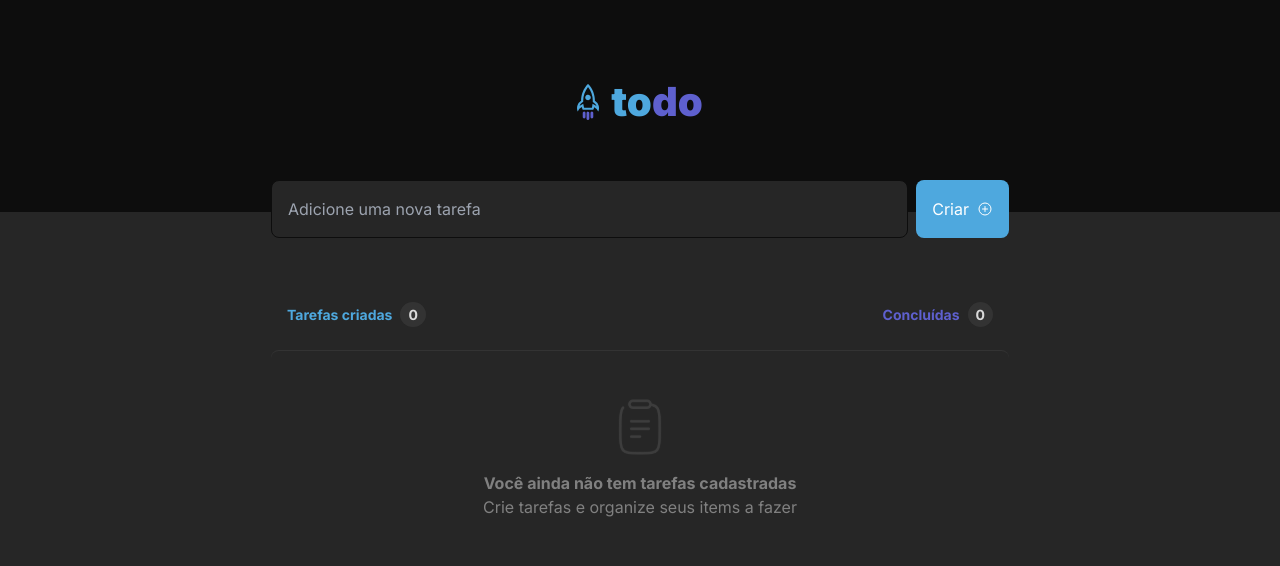
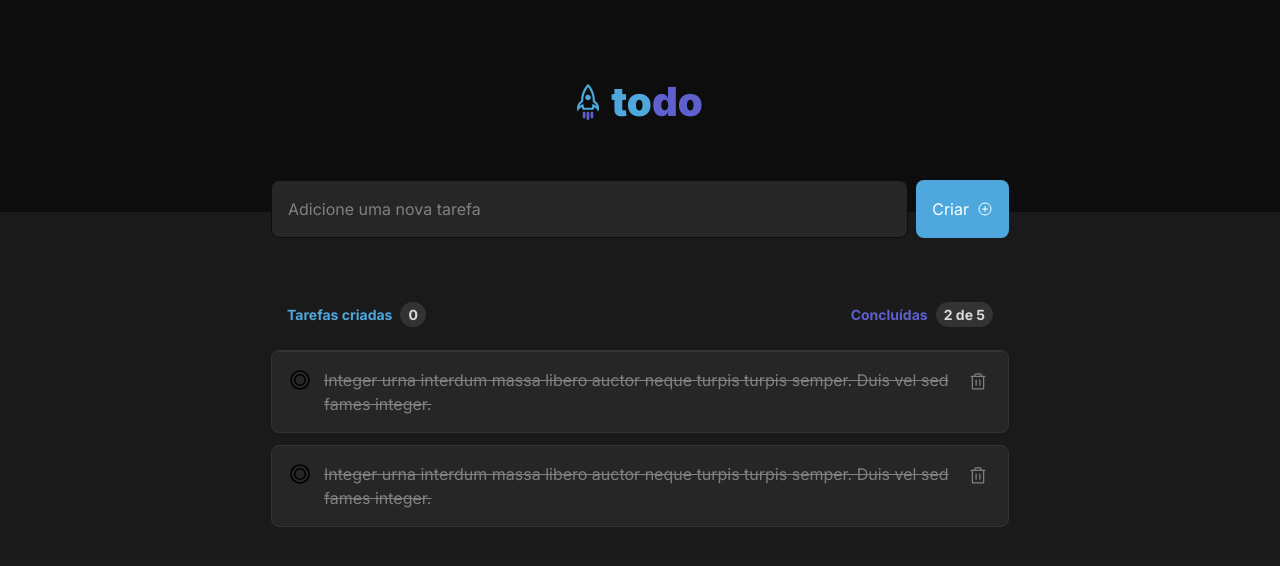
Before and after one commit to claudioalberto/todo-list-app, a React (Vite) app: page / in a window 1280 px wide. Shown: the top 566 px of the page. Built offline with nearby package versions, Linux system fonts and the light colour scheme.

Commit message:
Development of Tasklist

```diff
--- a/src/App.tsx
+++ b/src/App.tsx
@@ -13,7 +13,7 @@ function App() {
           className="flex"
         >
           <input
-            className="flex-1 gap-2 bg-gray-500 border border-gray-700 p-4 rounded-lg text-gray-300"
+            className="flex-1 gap-2 bg-gray-500 border border-gray-700 p-4 rounded-lg text-gray-100 placeholder-gray-300 focus-within:border-purple-600"
             type="text"
             placeholder="Adicione uma nova tarefa" />
           <button
--- /dev/null
+++ b/src/components/NoTasks.tsx
@@ -0,0 +1,13 @@
+import { Clipboard } from "./ClipboardIcon";
+
+export function NoTasks() {
+    return (
+        <div className="flex flex-col items-center justify-center mt-16">
+            <Clipboard />
+            <strong
+                className="text-gray-300 mt-4"
+            >Você ainda não tem tarefas cadastradas</strong>
+            <span className="text-gray-300">Crie tarefas e organize seus items a fazer</span>
+        </div>
+    );
+}
--- /dev/null
+++ b/src/components/TaskItem.tsx
@@ -0,0 +1,30 @@
+import { Check, RadioButton, Trash } from "phosphor-react";
+
+export function TaskItem() {
+
+    /*
+    * TODO:
+    - [ ] Create a status for the task item: check and uncheck (boolean)
+    - [ ] Install Library ClassNames to do verification by status properties
+    */
+    return (
+        <div
+            className="flex items-start gap-3 bg-gray-500 border border-gray-400 rounded-lg p-4 mb-3"
+        >
+            <div>
+                <RadioButton size={24} />
+            </div>
+            <div>
+                <span className="text-gray-100 line-through text-gray-300">
+                    Integer urna interdum massa libero auctor neque turpis turpis semper. Duis vel sed fames integer.
+                </span>
+            </div>
+            <button>
+                <Trash
+                    size={20}
+                    className="text-gray-300 hover:text-red-500 hover:bg-gray-400 rounded-lg p-1 box-content"
+                />
+            </button>
+        </div>
+    )
+}
--- a/src/components/TasksList.tsx
+++ b/src/components/TasksList.tsx
@@ -1,4 +1,6 @@
-import { Clipboard } from "./ClipboardIcon";
+import { NoTasks } from "./NoTasks";
+import { TaskItem } from "./TaskItem";
+
 
 export function TasksList(){
     return(
@@ -21,20 +23,15 @@ export function TasksList(){
                         >
                             Concluídas
                             <span className="bg-gray-400 rounded-full text-gray-200 px-2 ml-2 py-1">
-                                0
+                                2 de 5
                             </span>
                         </strong>
                     </div>
                 </div>
             </header>
             <div className="border-t rounded-lg border-gray-400 mt-6 min-h-[300px]">
-                <div className="flex flex-col items-center justify-center mt-12">
-                    <Clipboard />
-                    <strong
-                        className="text-gray-300 mt-4"
-                    >Você ainda não tem tarefas cadastradas</strong>
-                    <span className="text-gray-300">Crie tarefas e organize seus items a fazer</span>
-                </div>
+               <TaskItem />
+               <TaskItem />
             </div>
         </div>
     )
--- a/src/styles.css
+++ b/src/styles.css
@@ -8,5 +8,5 @@
 }
 
 body {
-    background-color: #262626;
+    background-color: #1A1A1A;
 }
```
